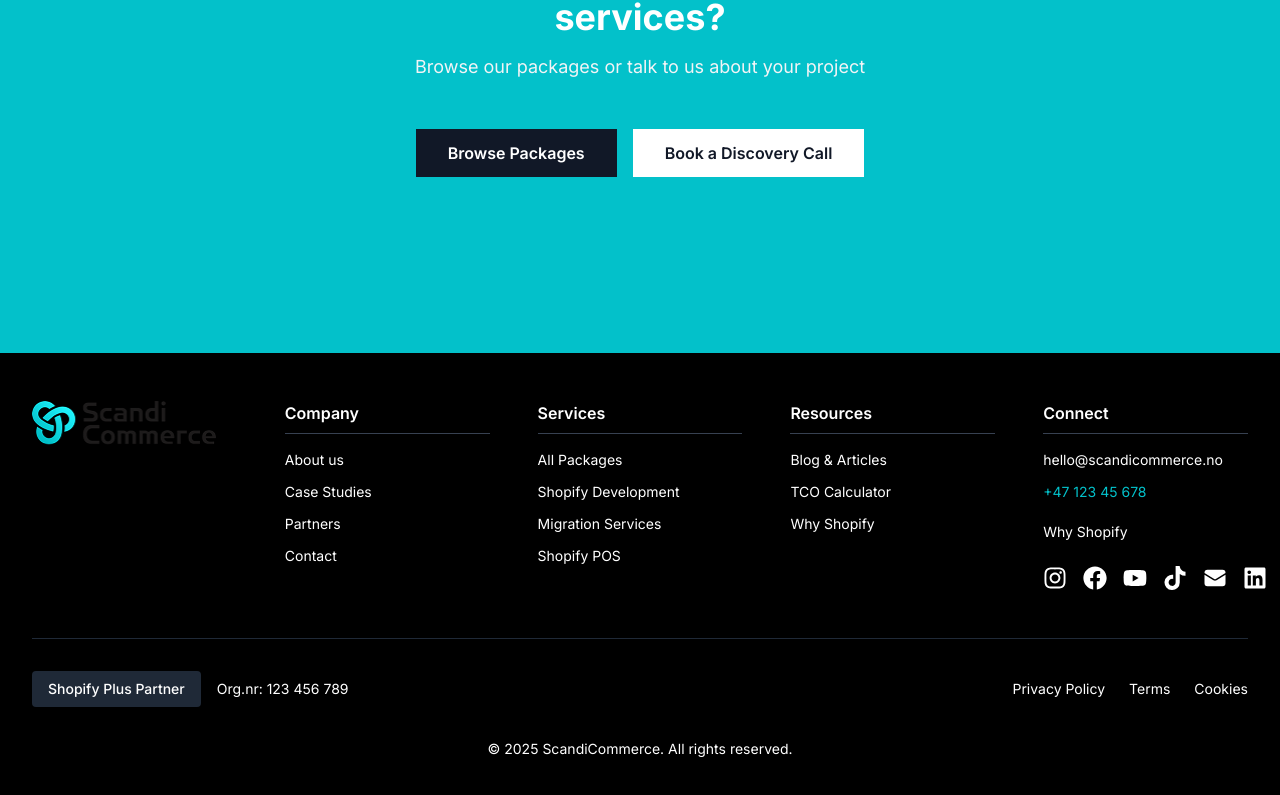
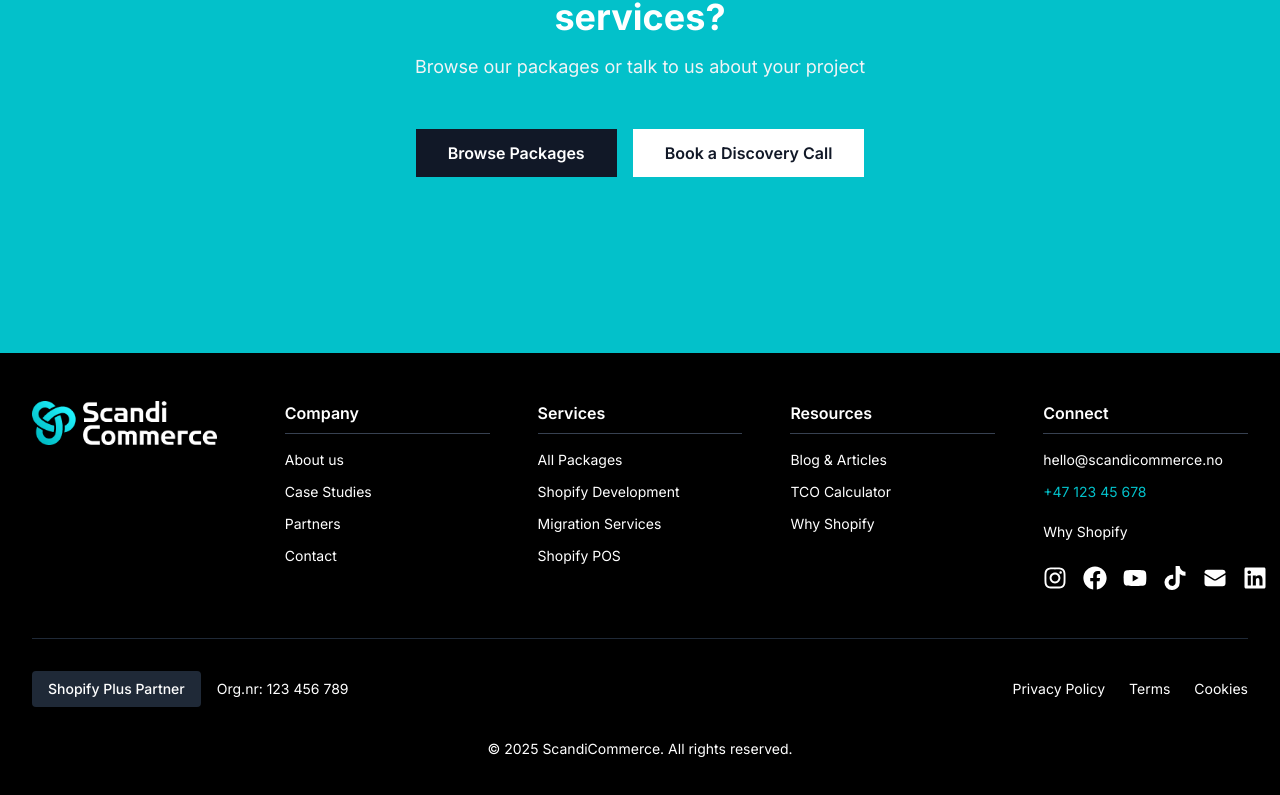
Before and after one commit to waterfire-source/scandicommerce-company-website, a Next.js app: page / in a window 1280 px wide. Shown: the part 4441-5236 px from the top of the page. Built offline with nearby package versions, Linux system fonts and the light colour scheme.

Commit message:
feat: update footer to use new logo image and improve layout structure

```diff
--- a/components/layout/Footer.tsx
+++ b/components/layout/Footer.tsx
@@ -9,7 +9,7 @@
       <div className="container mx-auto px-4 sm:px-6 lg:px-8 py-12">
         <div className="grid grid-cols-1 md:grid-cols-2 lg:grid-cols-5 gap-8 lg:gap-12 mb-12">
           <div className="lg:col-span-1">
-            <Logo />
+            <Logo logoPath='/images/footer-logo.png' />
           </div>
 
           <div>
```
Also changed, not shown: public/images/footer-logo.png (added).
